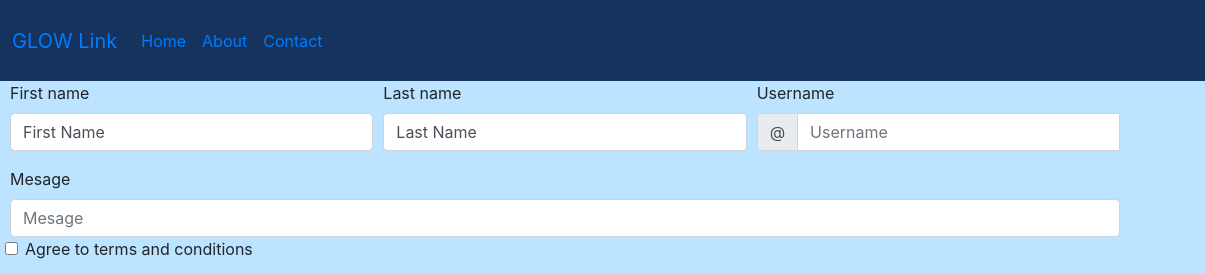
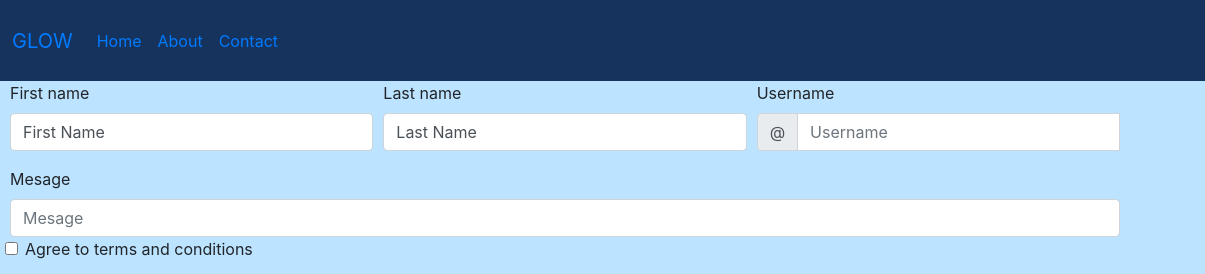
Before and after one commit to NiCO1037R/CaltonHill-VisitScotlad, a plain HTML site: page contact.html in a window 1280 px wide. Shown: the top 274 px of the page, 75-1280 px from the left. Drawn offline with nearby package versions, Linux system fonts and the light colour scheme.

Commit message:
Link update

```diff
--- a/contact.html
+++ b/contact.html
@@ -11,7 +11,7 @@ integrity="sha384-MCw98/SFnGE8fJT3GXwEOngsV7Zt27NXFoaoApmYm81iuXoPkFOJwJ8ERdknLP
 <body>
 <nav class="navbar navbar-expand-lg">
 <a class="navbar-brand"><img src="./content/caltonhilllogo.png">
-  <a class="navbar-brand" href="https:http://www.edinburghcollege.ac.uk/newsandevents/glow-goes-virtual-for-2020/">GLOW Link</a>
+  <a class="navbar-brand" href="https:http://https://www.edinburghcollege.ac.uk/glow/what-is-glow">GLOW</a>
   <button class="navbar-toggler" type="button" data-toggle="collapse" data-target="#navbarSupportedContent" aria-controls="navbarSupportedContent" aria-expanded="false" aria-label="Toggle navigation">
     <span class="navbar-toggler-icon"></span>
   </button>
```
